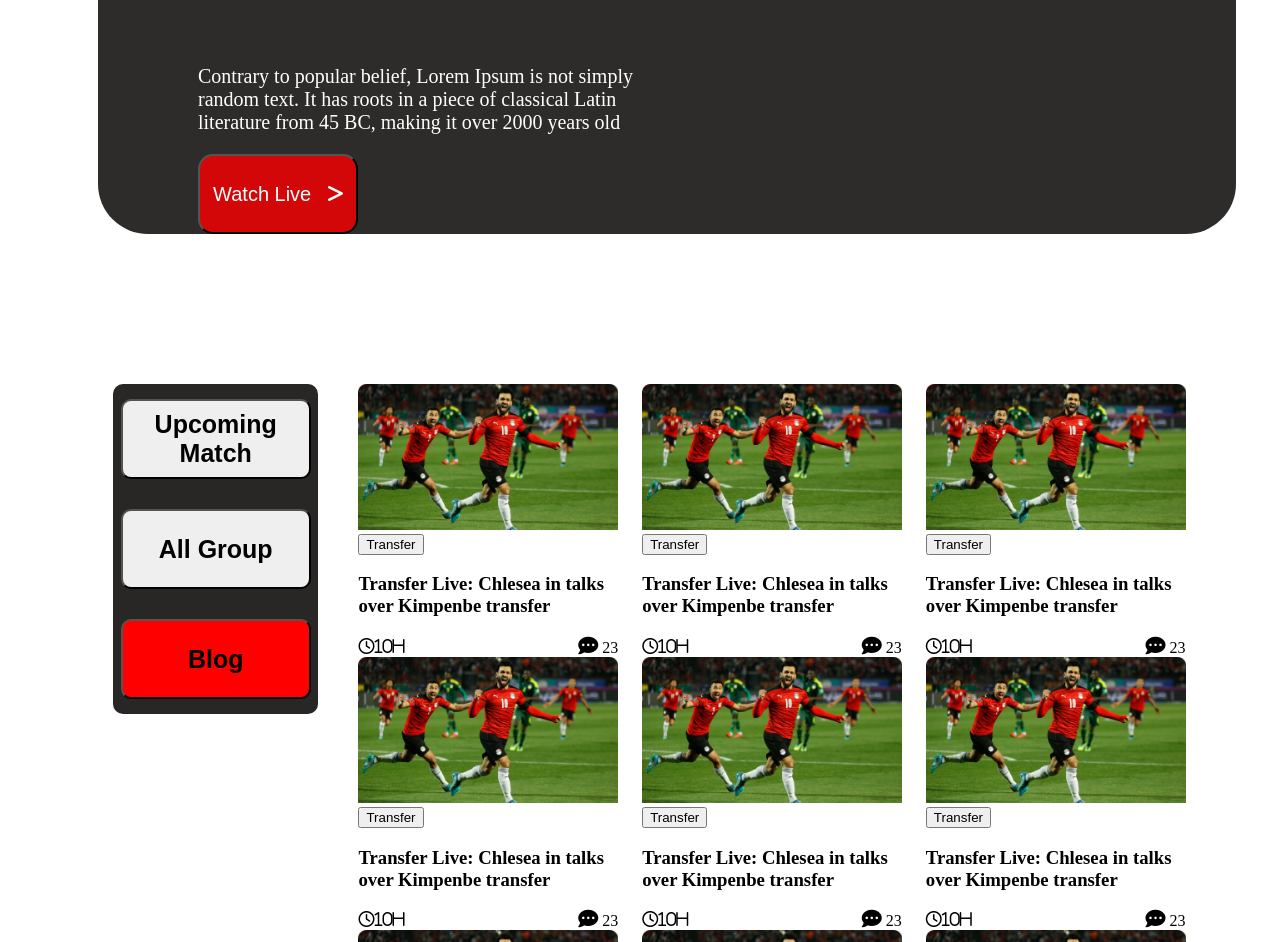
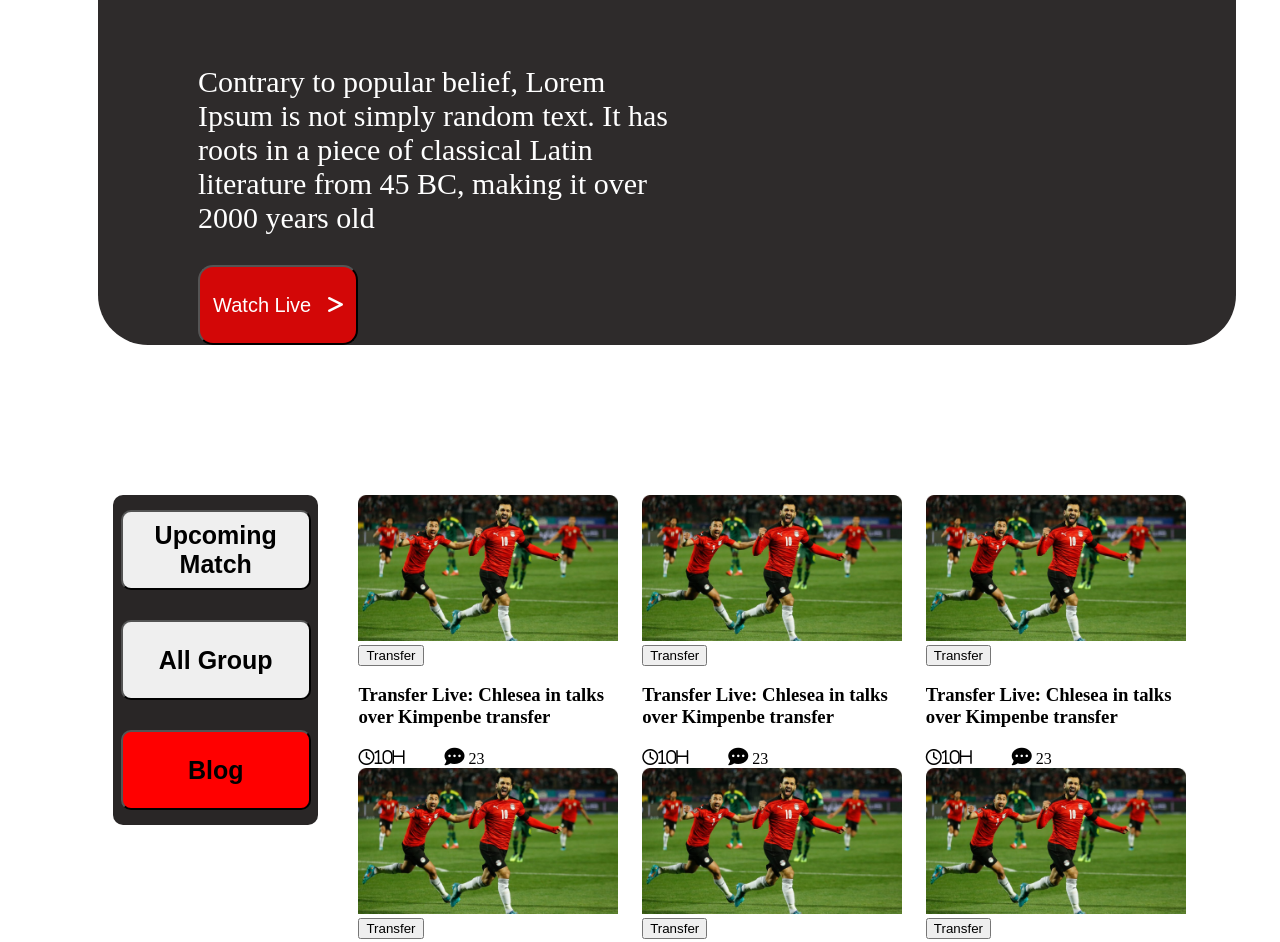
Before and after one commit to tahminarim/goal-com, a plain HTML site: page index.html in a window 1280 px wide. Shown: the part 618-1560 px from the top of the page. Drawn offline with Linux system fonts and the light colour scheme.

Commit message:
liveInfo

```diff
--- a/style.css
+++ b/style.css
@@ -27,7 +27,7 @@
 
 .heading p {
     color: white;
-    font-size: 20px;
+    font-size: 30px;
     margin-left: 80px;
 
 }
@@ -122,7 +122,7 @@ lives style
 .live-info {
     display: flex;
     align-items: center;
-    justify-content: space-between;
+    gap: 40px;
 }
 
 .hidden {
```
